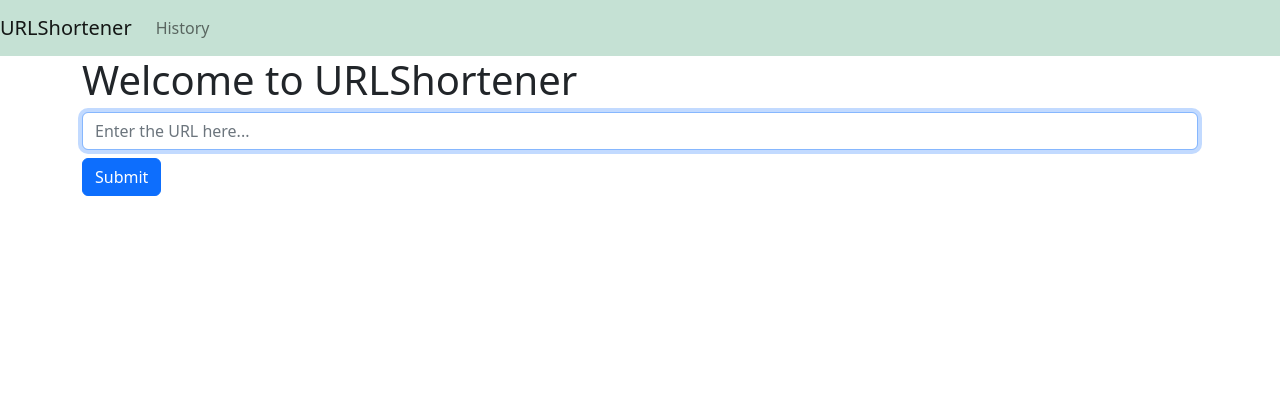
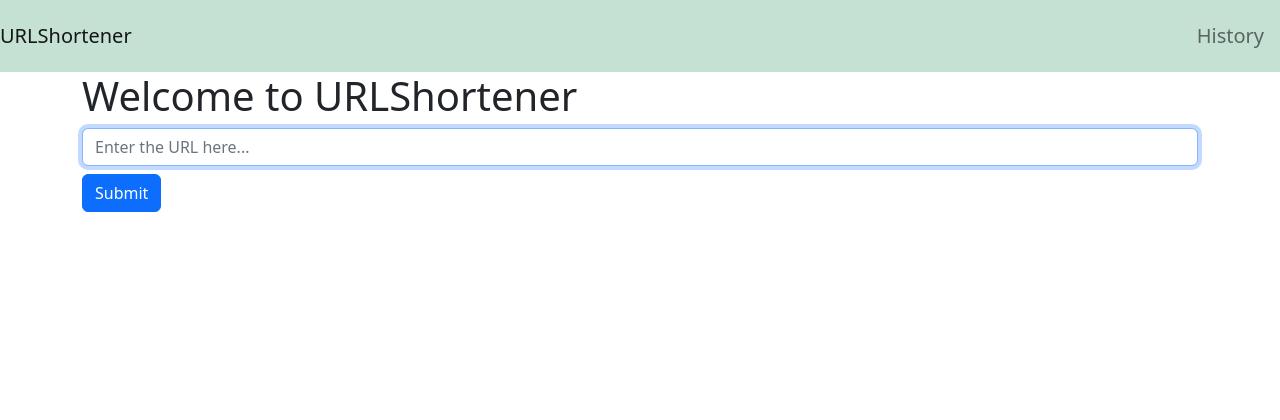
Before and after one commit to Madhusudhangupta/url_shortener, a Flask app: page / in a window 1280 px wide. Shown: the top 420 px of the page. Run offline with Flask 3, Linux system fonts and the light colour scheme; some libraries are stand-ins or nearby versions.

Commit message:
Update base.html

```diff
--- a/templates/base.html
+++ b/templates/base.html
@@ -9,12 +9,9 @@
     <title>{% block title %} {% endblock %}</title>
   </head>
   <body>
-    <nav class="navbar navbar-expand-md navbar-light bg-success bg-opacity-25">
+    <nav class="navbar navbar-light bg-success bg-opacity-25">
         <a class="navbar-brand" href="{{ url_for('index')}}">URLShortener</a>
-        <button class="navbar-toggler" type="button" data-toggle="collapse" data-target="#navbarNav" aria-controls="navbarNav" aria-expanded="false" aria-label="Toggle navigation">
-            <span class="navbar-toggler-icon"></span>
-        </button>
-        <div class="collapse navbar-collapse" id="navbarNav">
+        <div class="navbar-brand" id="navbarNav">
             <ul class="navbar-nav">
             <li class="nav-item active">
                 <a class="nav-link" href="{{ url_for('history')}}">History</a>
```
